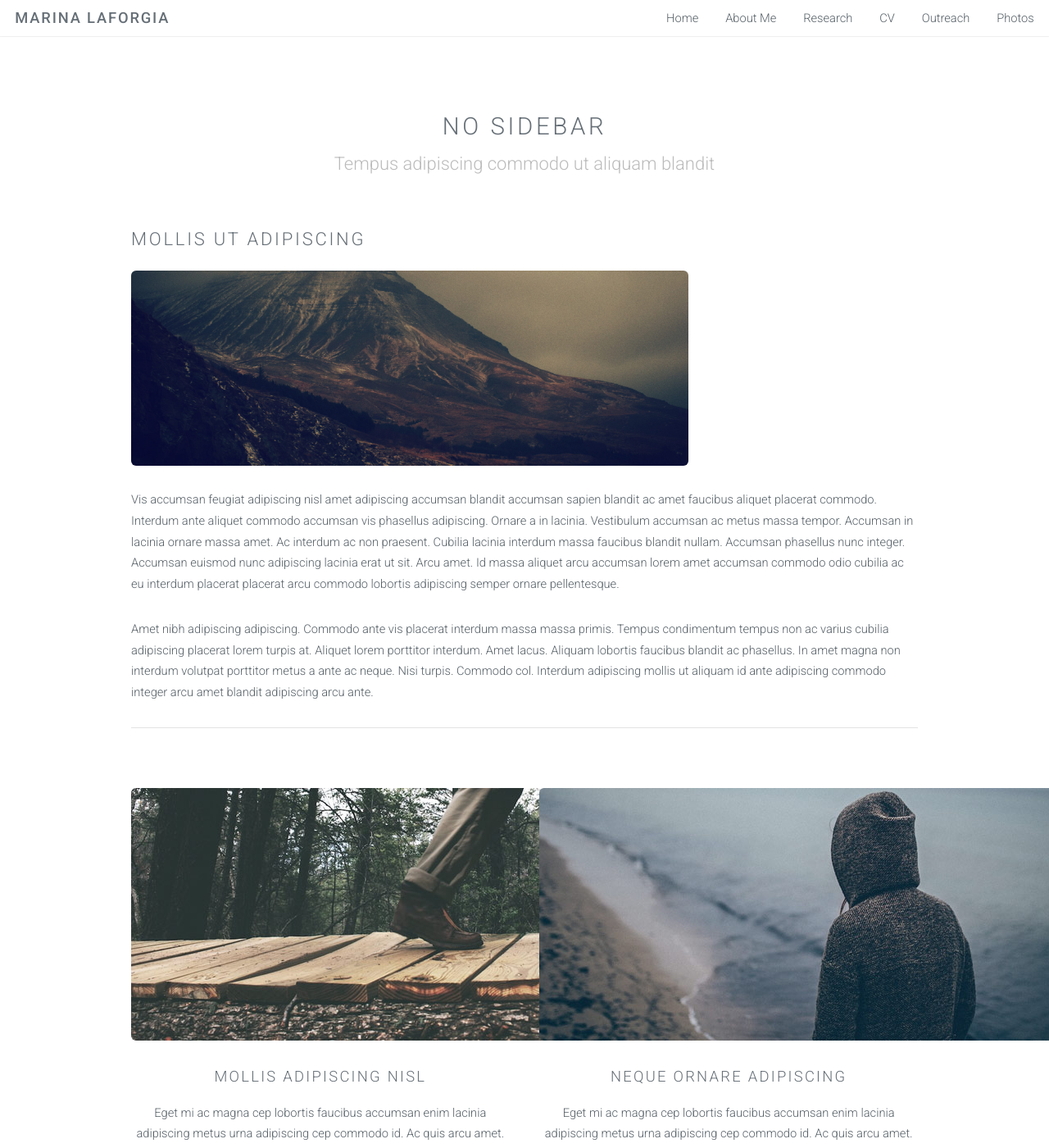
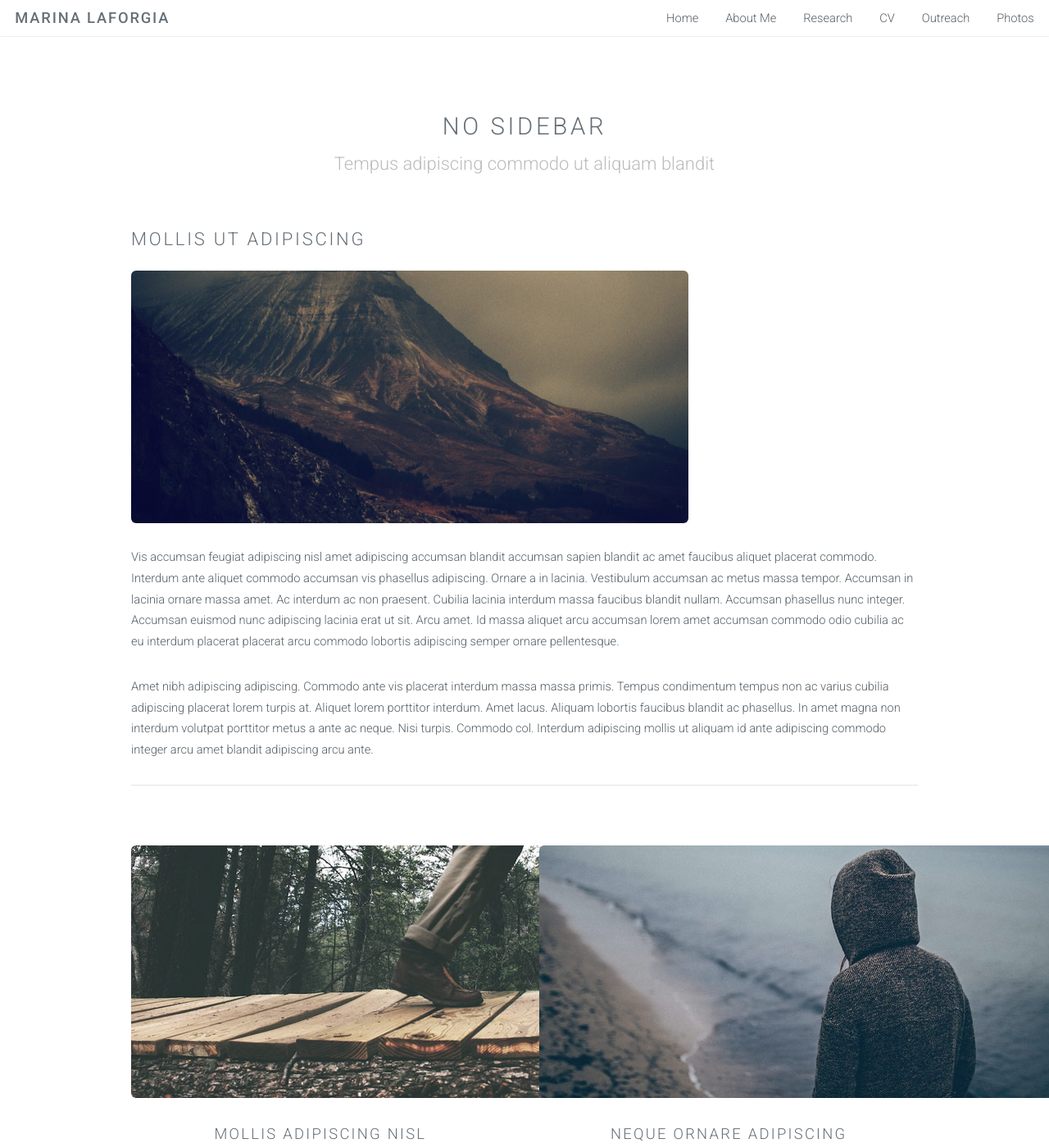
Before and after one commit to marinalaforgia/marinalaforgia.github.io, a Jekyll site: the page built from no-sidebar.html, in a window 1280 px wide and 1400 px high. Shown: the whole window at 82% size. Built offline with Jekyll 4.4.1, drawn with Linux system fonts in a browser that asks for light colours.

Commit message:
Update style.css

```diff
--- a/css/style.css
+++ b/css/style.css
@@ -492,7 +492,8 @@
 
 			.image.fit img {
 				display: block;
-				width: 100%;
+				width: 680px;
+				height: 308px
 				}
 
 		.image-cropper {
```
